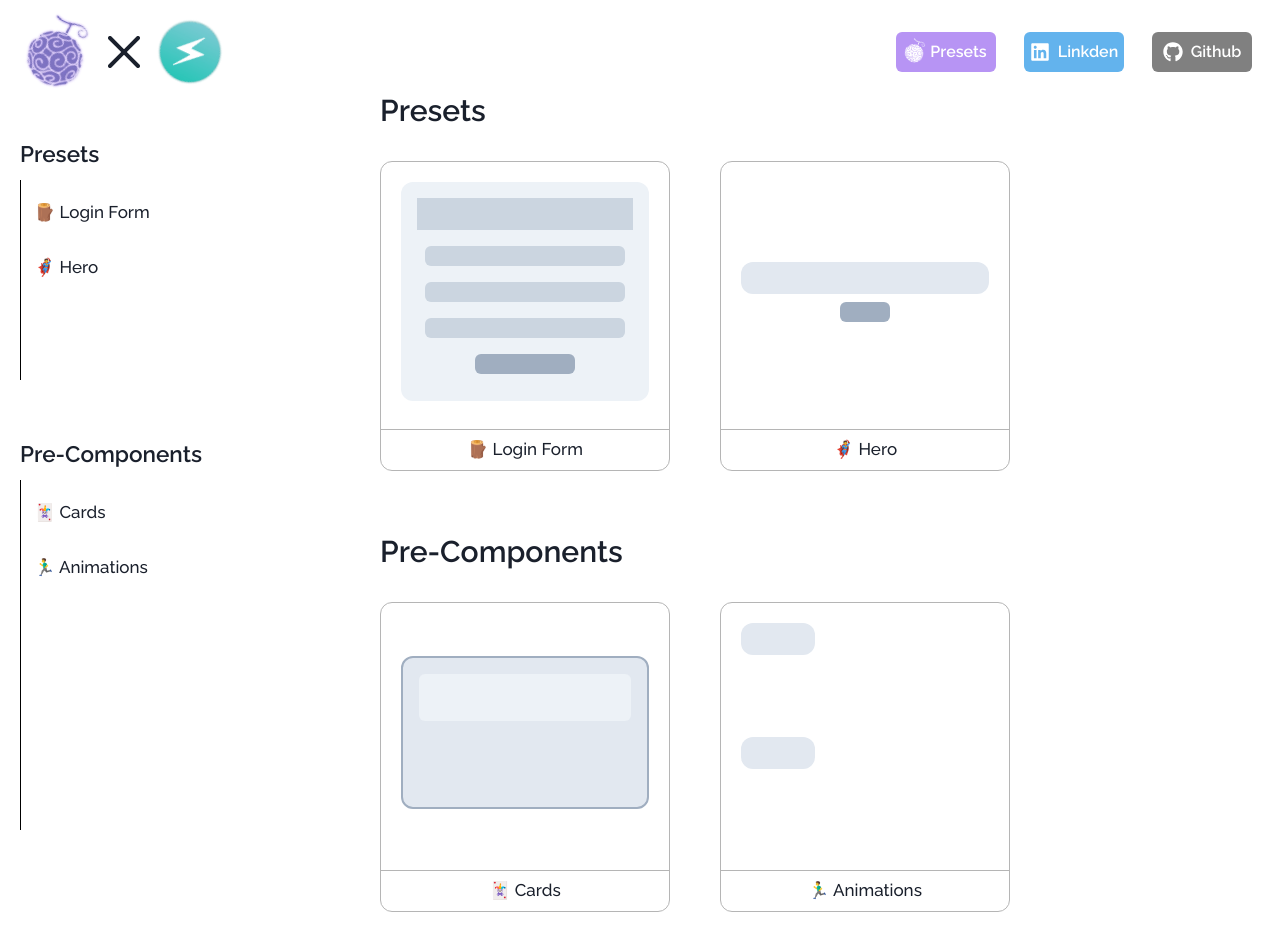
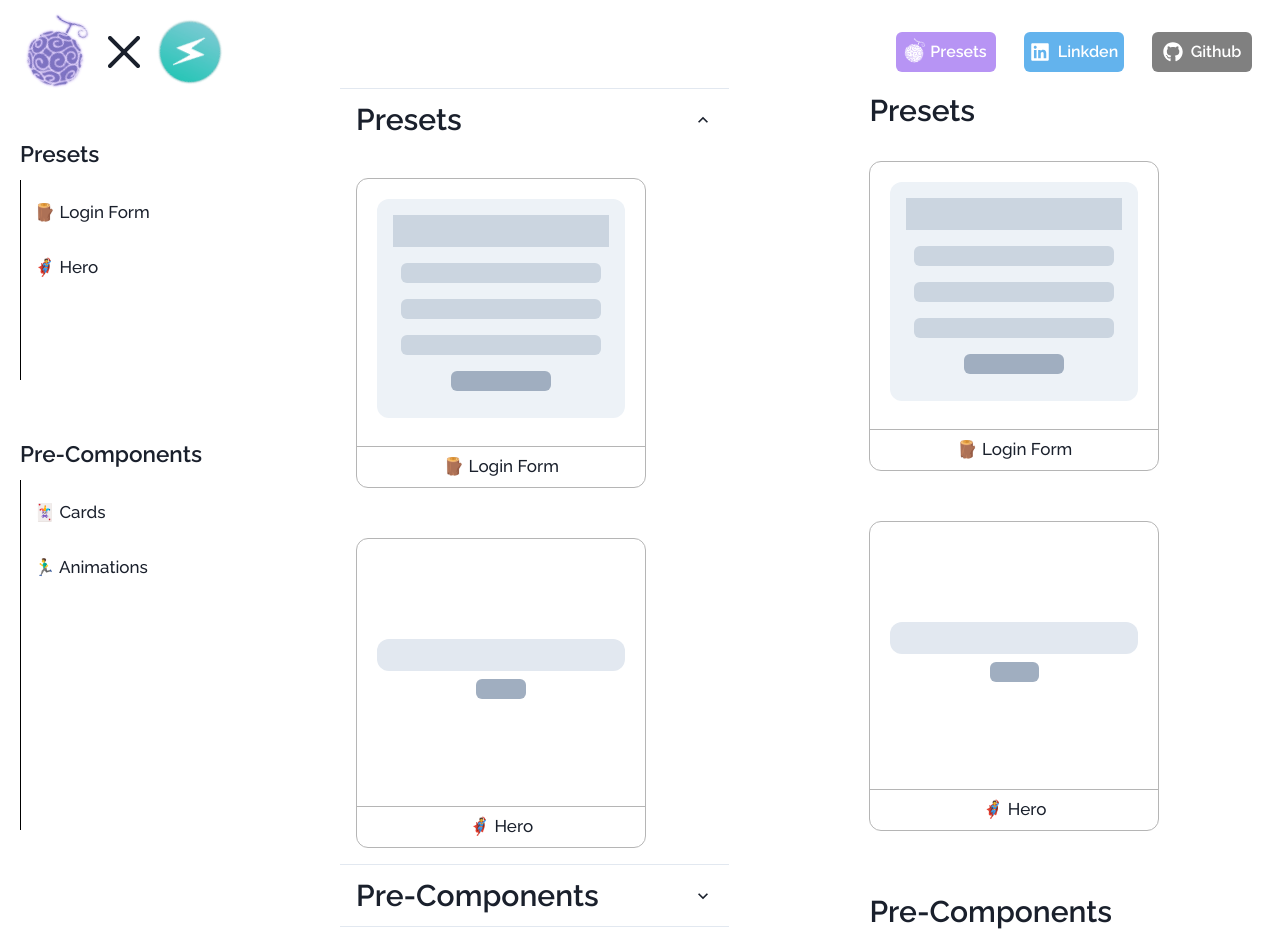
Before and after one commit to AdminForIinRange/personaluicompnextjschakraui, a Next.js app: page /components in a window 1280 px wide. Shown: the top 952 px of the page. Before the commit the page ends 912 px from the top, so only its background shows below. Built offline with nearby package versions, Linux system fonts and the light colour scheme.

Commit message:
accord testing

```diff
--- a/src/components/PresetCardList/PresetCardList.jsx
+++ b/src/components/PresetCardList/PresetCardList.jsx
@@ -9,6 +9,11 @@ import {
   MenuList,
   MenuItem,
   Spacer,
+  Accordion,
+  AccordionItem,
+  AccordionButton,
+  AccordionPanel,
+  AccordionIcon,
   Skeleton,
   SkeletonCircle,
   SkeletonText,
@@ -133,14 +138,14 @@ const PresetCardList = () => {
           p={"5"}
         >
           <Box
-            bgColor={"gray.200"}
+
             w={"100%"}
             h={"70%"}
             rounded={"xl"}
             p={"4"}
             border={"2px solid #A0AEC0"}
           >
-            <Box bgColor={"gray.100"} w={"100%"} h={"40%"} rounded={"md"}></Box>
+            <Box bgColor={"gray.400"} w={"100%"} h={"40%"} rounded={"md"}></Box>
           </Box>
         </VStack>
       );
@@ -153,47 +158,169 @@ const PresetCardList = () => {
           w={"100%"}
           h={"100%"}
           p={"5"}
+          rotate={"45deg"}
         >
-          <HStack justify={"left"} align={"start"} w={"100%"} h={"100%"}>
+          <HStack
+            justify={"center"}
+            align={"start"}
+            w={"100%"}
+            h={"100%"}
 
+          >
+            <Box
+
+              bgColor={"gray.200"}
+              w={"30%"}
+              h={"30%"}
+
+
+            ></Box>
             <Box
               bgColor={"gray.200"}
               w={"30%"}
-            h={"30%"}
-            rounded={"xl"}
-            p={"4"}
+              h={"50%"}
 
-          >
+              rounded={"10px"}
 
-
-          </Box>
-
-
-          </HStack>
-          <HStack justify={"left"} align={"start"} w={"100%"} h={"100%"}>
-
+            ></Box>
             <Box
               bgColor={"gray.200"}
               w={"30%"}
-  h={"30%"}
-  rounded={"xl"}
-  p={"4"}
+              h={"70%"}
 
->
+              rounded={"100px"}
 
 
-</Box>
 
-
+            ></Box>
           </HStack>
-
-
         </VStack>
       );
   };
 
   return (
     <>
+    <Accordion defaultIndex={[0]} allowMultiple>
+  <AccordionItem>
+    <h2>
+      <AccordionButton>
+        <Box as="span" flex='1' textAlign='left'>
+        <Text fontSize={"30"} fontWeight={"600"}>
+            Presets
+          </Text>
+        </Box>
+        <AccordionIcon />
+      </AccordionButton>
+    </h2>
+    <AccordionPanel pb={4}>
+    <HStack
+          flexWrap={"wrap"}
+          mt={"20px"}
+          align={"left"}
+          justify={"left"}
+          h={"100%"}
+          w={"100%"}
+          gap={"50px"}
+        >
+          {PresetItems.map(({ title, path, sectionImg }) => (
+            <Link key={title} href={`${path}`}>
+              <Box
+                w={"290px"}
+                h={"310px"}
+                border={"1.8px solid #B5B5B5"}
+                rounded={"xl"}
+                transition="transform, 0.3s ease-in-out"
+                _hover={{
+                  transform: "scale(1.03)",
+                  boxShadow: "0 5px 25px gray",
+                }}
+              >
+                <VStack justify={"end"} align={"end"} h={"100%"} w={"100%"}>
+                  {renderCard({ title })}
+                  <Box w={"100%"} h={"50px"} borderTop={"1.8px solid #B5B5B5"}>
+                    <HStack
+                      justify={"center"}
+                      align={"center"}
+                      w={"100%"}
+                      h={"100%"}
+                    >
+                      <Text
+                        align={"center"}
+                        fontSize={"17px"}
+                        fontWeight={"500"}
+                      >
+                        {title}
+                      </Text>
+                    </HStack>
+                  </Box>
+                </VStack>
+              </Box>
+            </Link>
+          ))}
+        </HStack>
+    </AccordionPanel>
+  </AccordionItem>
+
+  <AccordionItem>
+    <h2>
+      <AccordionButton>
+        <Box as="span" flex='1' textAlign='left'>
+        <Text fontSize={"30"} fontWeight={"600"}>
+            Pre-Components
+          </Text>
+        </Box>
+        <AccordionIcon />
+      </AccordionButton>
+    </h2>
+    <AccordionPanel pb={4}>
+    <HStack
+          flexWrap={"wrap"}
+          mt={"20px"}
+          align={"left"}
+          justify={"left"}
+          h={"100%"}
+          w={"100%"}
+          gap={"50px"}
+        >
+          {CompItems.map(({ title, path, sectionImg }) => (
+            <Link key={title} href={`${path}`}>
+              <Box
+                w={"290px"}
+                h={"310px"}
+                border={"1.8px solid #B5B5B5"}
+                rounded={"xl"}
+                transition="transform, 0.3s ease-in-out"
+                _hover={{
+                  transform: "scale(1.03)",
+                  boxShadow: "0 5px 25px gray",
+                }}
+              >
+                <VStack justify={"end"} align={"end"} h={"100%"} w={"100%"}>
+                  {renderCard({ title })}
+                  <Box w={"100%"} h={"50px"} borderTop={"1.8px solid #B5B5B5"}>
+                    <HStack
+                      justify={"center"}
+                      align={"center"}
+                      w={"100%"}
+                      h={"100%"}
+                    >
+                      <Text
+                        align={"center"}
+                        fontSize={"17px"}
+                        fontWeight={"500"}
+                      >
+                        {title}
+                      </Text>
+                    </HStack>
+                  </Box>
+                </VStack>
+              </Box>
+            </Link>
+          ))}
+        </HStack>
+    </AccordionPanel>
+  </AccordionItem>
+</Accordion>
       <VStack px={10}>
         <HStack justify={"left"} w={"100%"} h={"100%"}>
           <Text fontSize={"30"} fontWeight={"600"}>
```
Lines whose indentation alone changed are shown as unchanged.
